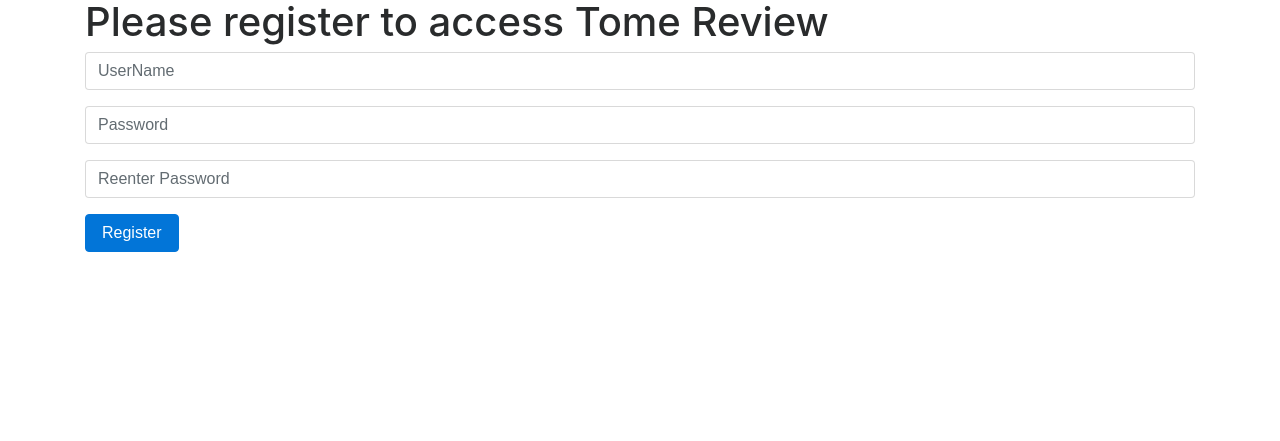
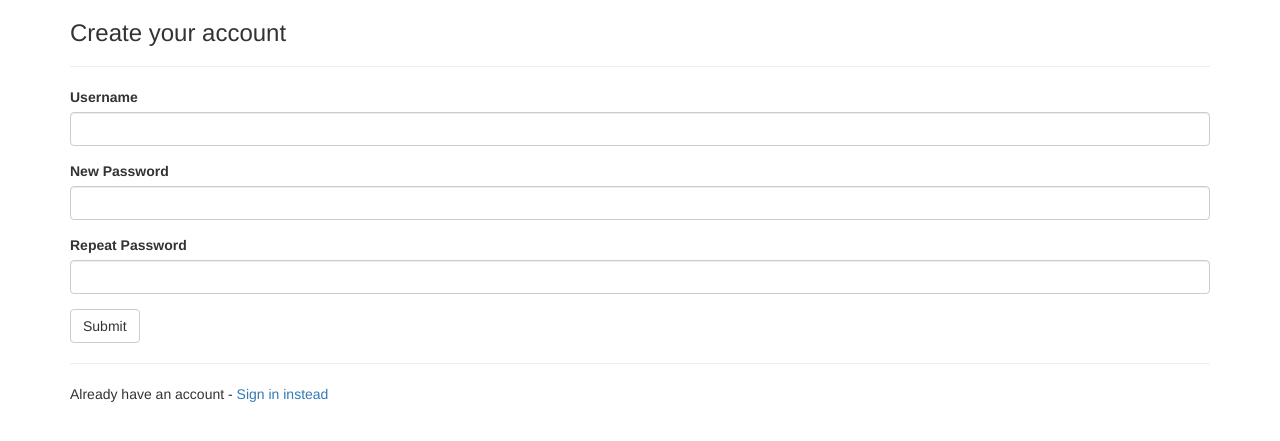
Before and after one commit to quipcode/Tome-Review, a Flask app: template templates/registration.html in a window 1280 px wide. Shown: the top 441 px of the page. Run offline with Flask 2, Linux system fonts and the light colour scheme; the template is opened without the code that fills it: values that come from a table or form of the project are taken from there, others are empty; some libraries are stand-ins or nearby versions.

Commit message:
added registration page, registration form has password validation

```diff
--- /dev/null
+++ b/app.py
@@ -0,0 +1,122 @@
+import os
+import hashlib
+import requests
+
+from flask import Flask, render_template, request, flash, redirect, url_for
+from flask_session import Session
+from sqlalchemy import create_engine
+from sqlalchemy.orm import scoped_session, sessionmaker
+
+
+from flask import Flask
+from flask_bootstrap import Bootstrap
+
+# def create_app():
+#   app = Flask(__name__)
+#   Bootstrap(app)
+
+#   return app
+
+# from flask_wtf import FlaskForm
+# from wtforms import StringField
+# from wtforms.validators import DataRequired
+
+# class MyForm(FlaskForm):
+#     name = StringField('name', validators=[DataRequired()])
+
+# from wtforms import Form, BooleanField, StringField, PasswordField, validators
+# from flask_wtf import Form
+
+from flask_wtf import Form
+from wtforms import TextField, BooleanField, StringField, PasswordField, TextAreaField, validators, SubmitField
+class RegistrationForm(Form):
+    username = StringField('Username', [validators.Length(min=3, max=25)])
+    password = PasswordField('New Password', [
+            validators.DataRequired(),
+            validators.EqualTo('confirm',
+                            message='Passwords must match')
+            ])
+    confirm = PasswordField('Repeat Password')
+    submit = SubmitField('Submit')
+
+app = Flask(__name__)
+bootstrap = Bootstrap(app)
+app.secret_key ="our little secret"
+
+# Check for environment variable
+if not os.getenv("DATABASE_URL"):
+    raise RuntimeError("DATABASE_URL is not set")
+
+# Configure session to use filesystem
+app.config["SESSION_PERMANENT"] = False
+app.config["SESSION_TYPE"] = "filesystem"
+Session(app)
+
+# Set up database
+engine = create_engine(os.getenv("DATABASE_URL"))
+db = scoped_session(sessionmaker(bind=engine))
+
+
+@app.route("/")
+def index():
+    # return "Project 1: TODO"
+    return render_template("index.html")
+
+# @app.route("/register")
+# def register():
+#     return render_template("registration.html")
+
+@app.route('/signin', methods=["POST"])
+def signin():
+    """Sign into Tome Review"""
+
+    # Get form information.
+    username = request.form.get("username")
+    password = request.form.get("password")
+    hashpass = hashlib.md5(password.encode('utf8')).hexdigest()
+
+    # Make sure user exists.
+    if db.execute("SELECT * FROM users WHERE username = :username AND password = :password",  {"username": username, "password":hashpass}).rowcount == 0:
+        return render_template("error.html", message="Incorrect username or password")
+
+    return render_template("searchpage.html")
+
+# @app.route('/register', methods=["GET","POST"])
+# def register():
+#     """Register for Tome Review"""
+#     if request.method == 'GET':
+#         return  render_template("registration.html")
+#     else:
+
+
+
+#         # Get form information.
+#         username = request.form.get("username")
+#         password1 = request.form.get("password1")
+#         password2 = request.form.get("password2")
+#         hashpass1 = hashlib.md5(password1.encode('utf8')).hexdigest()
+#         hashpass2 = hashlib.md5(password2.encode('utf8')).hexdigest()
+
+#         # Ensure password values are the same
+#         if hashpass1 != hashpass2:
+#             return render_template("error.html", message="Provide the same password in both password fields")
+
+#         # Make sure user exists.
+#         if db.execute("SELECT * FROM users WHERE username = :username AND password = :password",  {"username": username, "password":hashpass1}).rowcount != 0:
+#             return render_template("error.html", message="That username has been taken")
+#         # db.execute("INSERT INTO users (username, password) VALUES (:username, :password)",
+#         #         {"username": username, "password":hashpass1})
+#         # db.commit()
+#         return render_template("searchpage.html")
+
+@app.route('/register', methods=['GET', 'POST'])
+def register():
+    form = RegistrationForm(request.form)
+    if request.method == 'POST' and form.validate():
+
+        # user = User(form.username.data, form.password.data)
+        # db_session.add(user)
+        flash('Thanks for registering please sign in to continue')
+        return redirect(url_for('index'))
+    flash('Thanks for registering')
+    return render_template('submit.html', form=form)
--- a/application.py
+++ /dev/null
@@ -1,48 +0,0 @@
-import os
-import hashlib
-
-from flask import Flask, render_template, request
-from flask_session import Session
-from sqlalchemy import create_engine
-from sqlalchemy.orm import scoped_session, sessionmaker
-
-app = Flask(__name__)
-
-# Check for environment variable
-if not os.getenv("DATABASE_URL"):
-    raise RuntimeError("DATABASE_URL is not set")
-
-# Configure session to use filesystem
-app.config["SESSION_PERMANENT"] = False
-app.config["SESSION_TYPE"] = "filesystem"
-Session(app)
-
-# Set up database
-engine = create_engine(os.getenv("DATABASE_URL"))
-db = scoped_session(sessionmaker(bind=engine))
-
-
-@app.route("/")
-def index():
-    # return "Project 1: TODO"
-    return render_template("index.html")
-
-@app.route("/register")
-def register():
-    return render_template("registration.html")
-
-@app.route('/signin', methods=["POST"])
-def signin():
-    """Sign into Tome Review"""
-    # Get form information.
-    username = request.form.get("username")
-    password = request.form.get("password")
-    hashpass = hashlib.md5(password.encode('utf8')).hexdigest()
-    # Make sure user exists.
-
-    if db.execute("SELECT * FROM users WHERE username = :username AND password = :password",  {"username": username, "password":hashpass}).rowcount == 0:
-        return render_template("error.html", message="Incorrect username or password")
-    # db.execute("INSERT INTO passengers (name, flight_id) VALUES (:name, :flight_id)",
-    #         {"name": name, "flight_id": flight_id})
-    # db.commit()
-    return render_template("searchpage.html")
--- a/requirements.txt
+++ b/requirements.txt
@@ -2,3 +2,4 @@ Flask
 Flask-Session
 psycopg2-binary
 SQLAlchemy
+Flask-WTF
--- a/templates/registration.html
+++ b/templates/registration.html
@@ -1,37 +1,13 @@
-{% extends "layout.html" %}
+{% extends "bootstrap/base.html" %}
+{% import "bootstrap/wtf.html" as wtf %}
+{% block content %}
 
-{% block title %}
-    Tome Review Registration
-{% endblock %}
-
-{% block body %}
-    <h1>Please register to access Tome Review</h1>
-
-    <form action="{{ url_for('index') }}" method="post">
-
-        <!-- <div class="form-group">
-            <select class="form-control" name="flight_id">
-                {% for flight in flights %}
-                    <option value="{{ flight.id }}">{{ flight.origin }} to {{ flight.destination }}</option>
-                {% endfor %}
-            </select>
-        </div> -->
-
-        <div class="form-group">
-            <input class="form-control" name="username" placeholder="UserName">
-        </div>
-
-        <div class="form-group">
-            <input class="form-control" type="password" name="password" placeholder="Password">
-        </div>
-        <div class="form-group">
-            <input class="form-control" type="password" name="password" placeholder="Reenter Password">
-        </div>
-
-        <div class="form-group">
-            <button class="btn btn-primary">Register</button>
-        </div>
-
-    </form>
+<div class="container">
+  <h3>Create your account</h3>
+  <hr>
+    {{ wtf.quick_form(form) }}
+  <hr>
+  <p>Already have an account - <a href="#">Sign in instead</a> </p>
+</div>
 
 {% endblock %}
```
Also changed, not shown: templates/_formhelpers.html (added, +12 -0 lines), templates/index.html (+16 -0 lines), 2 other files.
